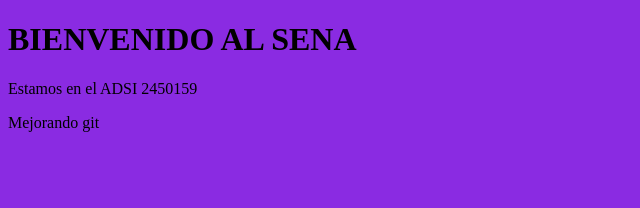
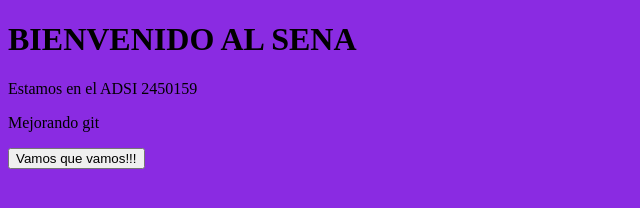
Before and after one commit to KarolinaSanchez/Tienda, a plain HTML site: page Index.html in a window 1280 px wide. Shown: the whole page, without its empty margins (0-640 px from the left). Drawn offline with Linux system fonts and the light colour scheme.

Commit message:
Agregando codigo en la rama javascript

```diff
--- a/Index.html
+++ b/Index.html
@@ -6,10 +6,13 @@
     <meta name="viewport" content="width=device-width, initial-scale=1.0">
     <title>Document</title>
     <link rel="stylesheet" href="./Css/Estilos.css">
+    <script src="Js/Saludar.js"></script>
 </head>
 <body>
     <H1>BIENVENIDO AL SENA</H1>
     <p>Estamos en el ADSI 2450159 </p>
     <P>Mejorando git</P>
+
+    <input type="button" onclick="saludar()" value="Vamos que vamos!!!">
 </body>
 </html>
--- /dev/null
+++ b/Js/Saludar.js
@@ -0,0 +1,3 @@
+function saludar(){
+    alert ("Que hay de nuevo viej@");
+}
```
